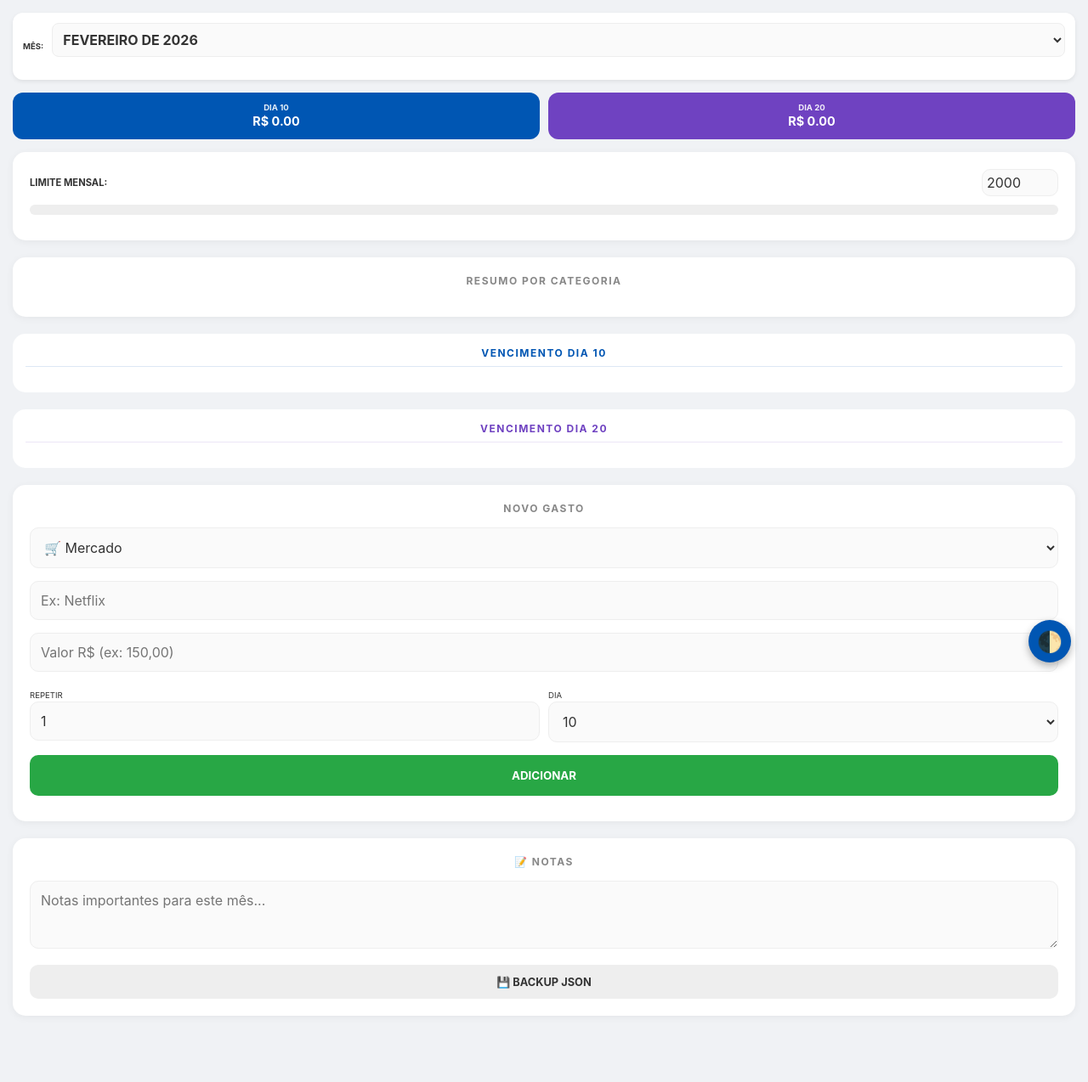
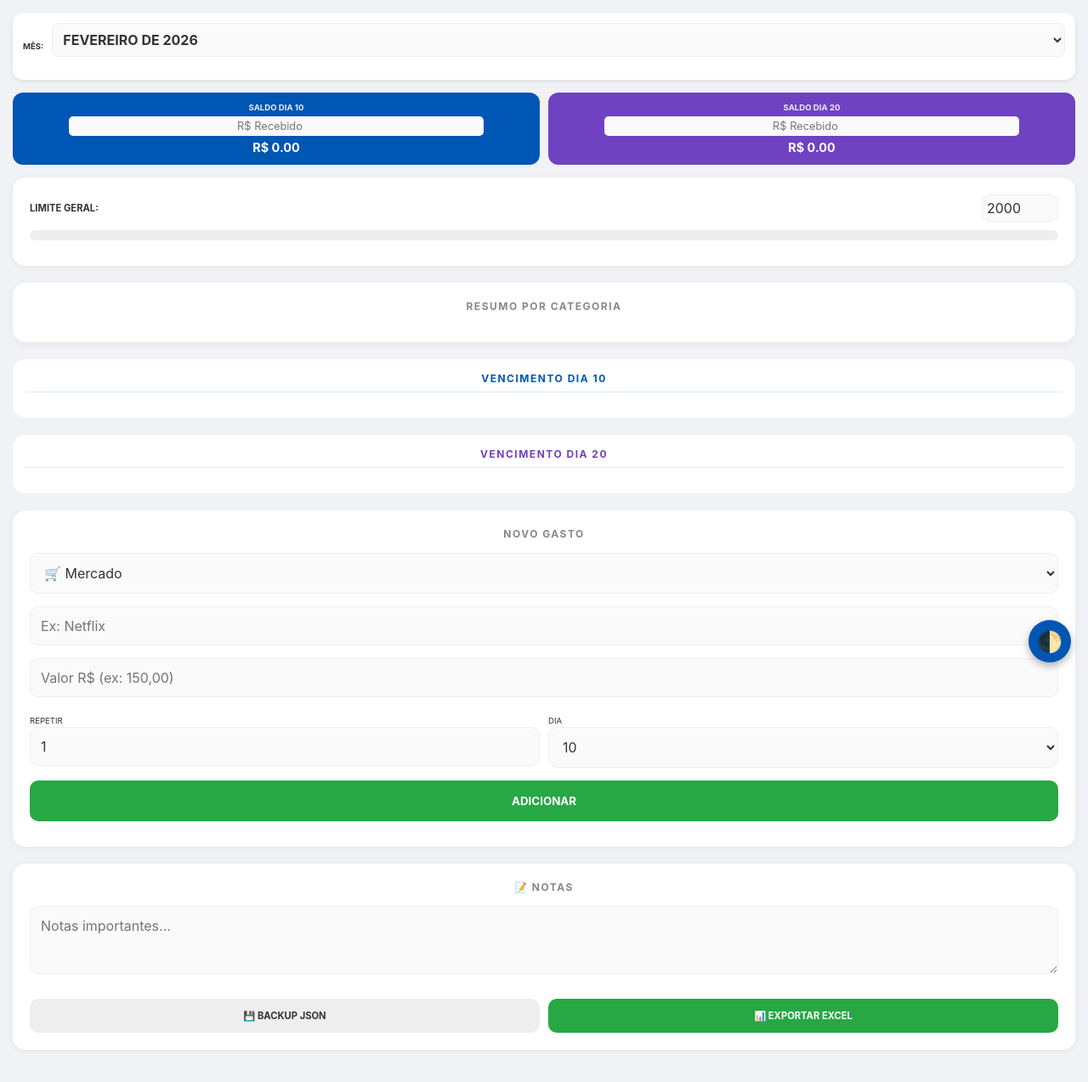
Before and after one commit to williamg8-tech/Gastos2, a plain HTML site: page index.html in a window 1280 px wide. Shown: the whole page at 85% size. Drawn offline with Linux system fonts and the light colour scheme.

Commit message:
Update index.html
Nova atualização excel e salario real.

```diff
--- a/index.html
+++ b/index.html
@@ -3,13 +3,6 @@
 <head>
     <meta charset="UTF-8">
     <meta name="viewport" content="width=device-width, initial-scale=1.0, maximum-scale=1.0, user-scalable=no">
-
-    <link rel="manifest" href="manifest.json">
-    <meta name="theme-color" content="#131722">
-    <meta name="apple-mobile-web-app-capable" content="yes">
-    <meta name="apple-mobile-web-app-status-bar-style" content="black-translucent">
-    <link rel="apple-touch-icon" href="icon-192.png">
-
     <title>Controle Financeiro Pro</title>
 
     <style>
@@ -64,18 +57,11 @@
 
         #theme-toggle {
             position: fixed;
-            bottom: 20px; right: 20px;
-            width: 50px; height: 50px;
-            border-radius: 50%;
-            background: var(--accent);
-            color: white; border: none;
-            cursor: pointer; z-index: 9999;
-            display: flex; align-items: center; justify-content: center;
-            font-size: 1.5rem;
-            box-shadow: 0 4px 10px rgba(0,0,0,0.3);
-            transition: transform 0.2s;
+            bottom: 20px; right: 20px; width: 50px; height: 50px; border-radius: 50%;
+            background: var(--accent); color: white; border: none; cursor: pointer; z-index: 9999;
+            display: flex; align-items: center; justify-content: center; font-size: 1.5rem;
+            box-shadow: 0 4px 10px rgba(0,0,0,0.3); transition: transform 0.2s;
         }
-        #theme-toggle:active { transform: scale(0.9); }
     </style>
 </head>
 
@@ -88,13 +74,23 @@
     </div>
 
     <div class="header-stats">
-        <div class="box b10"><small>DIA 10</small><strong id="total10">R$ 0,00</strong></div>
-        <div class="box b20"><small>DIA 20</small><strong id="total20">R$ 0,00</strong></div>
+        <div class="box b10">
+            <small>SALDO DIA 10</small>
+            <input type="number" id="salario10" placeholder="R$ Recebido" onchange="salvarEAtualizar()"
+                   style="width: 80%; margin: 5px 0; padding: 4px; font-size: 0.8rem; text-align: center; border-radius: 5px; border: none; outline: none;">
+            <strong id="total10" style="display: block;">R$ 0,00</strong>
+        </div>
+        <div class="box b20">
+            <small>SALDO DIA 20</small>
+            <input type="number" id="salario20" placeholder="R$ Recebido" onchange="salvarEAtualizar()"
+                   style="width: 80%; margin: 5px 0; padding: 4px; font-size: 0.8rem; text-align: center; border-radius: 5px; border: none; outline: none;">
+            <strong id="total20" style="display: block;">R$ 0,00</strong>
+        </div>
     </div>
 
     <div class="card">
         <div style="display:flex; justify-content:space-between; align-items:center">
-            <label style="font-size: 0.7rem; font-weight: bold;">LIMITE MENSAL:</label>
+            <label style="font-size: 0.7rem; font-weight: bold;">LIMITE GERAL:</label>
             <input type="number" id="limite" value="2000" onchange="salvarEAtualizar()" style="width:90px; margin:0; padding:5px;">
         </div>
         <div class="progress-bg">
@@ -140,8 +136,11 @@
 
     <div class="card">
         <h2 id="titulo-notas">📝 NOTAS</h2>
-        <textarea id="notas" style="min-height: 80px" oninput="salvarNotas()" placeholder="Notas importantes para este mês..."></textarea>
-        <button style="background: var(--border); font-size: 0.8rem; height: 40px; padding:0; color: var(--text-main)" onclick="exportarDados()">💾 BACKUP JSON</button>
+        <textarea id="notas" style="min-height: 80px" oninput="salvarNotas()" placeholder="Notas importantes..."></textarea>
+        <div style="display: flex; gap: 10px; margin-top: 10px;">
+            <button style="background: var(--border); font-size: 0.7rem; height: 40px; padding:0; color: var(--text-main); flex: 1;" onclick="exportarDados()">💾 BACKUP JSON</button>
+            <button style="background: #28a745; font-size: 0.7rem; height: 40px; padding:0; color: white; flex: 1;" onclick="exportarCSV()">📊 EXPORTAR EXCEL</button>
+        </div>
     </div>
 
 <script>
@@ -150,10 +149,17 @@
     window.onload = () => {
         if (localStorage.getItem('temaEscuro') === 'true') document.body.classList.add('dark-mode');
         configurarMeses();
+
         const ultimoMes = localStorage.getItem('ultimoMesSelecionado');
         if(ultimoMes) document.getElementById('filtroMes').value = ultimoMes;
+
         const salvoLimite = localStorage.getItem('meuLimite');
         if(salvoLimite) document.getElementById('limite').value = salvoLimite;
+
+        // Carregar salários salvos
+        document.getElementById('salario10').value = localStorage.getItem('sal10') || "";
+        document.getElementById('salario20').value = localStorage.getItem('sal20') || "";
+
         atualizar();
     };
 
@@ -179,7 +185,7 @@
         const valorRaw = valorInput.value.replace(/\s/g, '').replace(',', '.');
         const valor = parseFloat(valorRaw);
 
-        if(!desc || isNaN(valor)) return alert("Por favor, preencha a descrição e um valor válido.");
+        if(!desc || isNaN(valor)) return alert("Preencha descrição e valor.");
 
         const [ano, mes] = document.getElementById('filtroMes').value.split('-').map(Number);
         const parc = parseInt(document.getElementById('parc').value) || 1;
@@ -202,14 +208,11 @@
 
     function togglePago(id) {
         const g = gastos.find(g => g.id === id);
-        if(g) {
-            g.pago = !g.pago;
-            salvarEAtualizar();
-        }
+        if(g) { g.pago = !g.pago; salvarEAtualizar(); }
     }
 
     function remover(id) {
-        if(confirm("Deseja excluir este item?")) {
+        if(confirm("Excluir item?")) {
             gastos = gastos.filter(g => g.id !== id);
             salvarEAtualizar();
         }
@@ -218,21 +221,18 @@
     function salvarEAtualizar() {
         localStorage.setItem('meusGastos', JSON.stringify(gastos));
         localStorage.setItem('meuLimite', document.getElementById('limite').value);
+        localStorage.setItem('sal10', document.getElementById('salario10').value);
+        localStorage.setItem('sal20', document.getElementById('salario20').value);
         atualizar();
-    }
-
-    function salvarNotas() {
-        const mes = document.getElementById('filtroMes').value;
-        let notas = JSON.parse(localStorage.getItem('notasPorMes')) || {};
-        notas[mes] = document.getElementById('notas').value;
-        localStorage.setItem('notasPorMes', JSON.stringify(notas));
     }
 
     function atualizar() {
         const mesFiltro = document.getElementById('filtroMes').value;
         const limite = parseFloat(document.getElementById('limite').value) || 0;
+        const sal10 = parseFloat(document.getElementById('salario10').value) || 0;
+        const sal20 = parseFloat(document.getElementById('salario20').value) || 0;
+
         localStorage.setItem('ultimoMesSelecionado', mesFiltro);
-
         const notas = JSON.parse(localStorage.getItem('notasPorMes')) || {};
         document.getElementById('notas').value = notas[mesFiltro] || "";
 
@@ -247,60 +247,73 @@
             const tr = `<tr style="border-bottom: 1px solid var(--border)">
                 <td onclick="togglePago(${g.id})" style="padding:10px 0; cursor:pointer; width:60%">
                     <span style="font-size:0.6rem; color:var(--text-sub); display:block">${g.cat}</span>
-                    <b class="${g.pago ? 'pago' : ''}" style="word-break: break-word; white-space: normal;">${g.d}</b>
+                    <b class="${g.pago ? 'pago' : ''}">${g.d}</b>
                 </td>
-                <td style="text-align:right; font-weight:bold; width:30%; padding-right:5px" class="${g.pago ? 'pago' : ''}">R$ ${g.mensal.toFixed(2)}</td>
+                <td style="text-align:right; font-weight:bold; width:30%;" class="${g.pago ? 'pago' : ''}">R$ ${g.mensal.toFixed(2)}</td>
                 <td style="text-align:right; width:10%"><button class="btn-del" onclick="remover(${g.id})">✕</button></td>
             </tr>`;
             if(g.vc === "10") { t10 += g.mensal; l10.innerHTML += tr; }
             else { t20 += g.mensal; l20.innerHTML += tr; }
         });
 
+        // Cálculo dos Saldos
+        const saldo10 = sal10 - t10;
+        const saldo20 = sal20 - t20;
+        const display10 = document.getElementById('total10');
+        const display20 = document.getElementById('total20');
+
+        display10.innerText = `R$ ${saldo10.toFixed(2)}`;
+        display20.innerText = `R$ ${saldo20.toFixed(2)}`;
+        display10.style.color = saldo10 < 0 ? "#ff4d4d" : "white";
+        display20.style.color = saldo20 < 0 ? "#ff4d4d" : "white";
+
+        // Resumo Categorias
         const totalMes = t10 + t20;
         Object.entries(cats).sort((a,b) => b[1] - a[1]).forEach(([c, v]) => {
             const perc = totalMes > 0 ? (v / totalMes * 100).toFixed(0) : 0;
             res.innerHTML += `
                 <div class="cat-row">
-                    <div class="cat-info">
-                        <span>${c}</span>
-                        <span>R$ ${v.toFixed(2)} <small>(${perc}%)</small></span>
-                    </div>
-                    <div class="cat-bar-bg">
-                        <div class="cat-bar-fill" style="width: ${perc}%"></div>
-                    </div>
+                    <div class="cat-info"><span>${c}</span><span>R$ ${v.toFixed(2)} (${perc}%)</span></div>
+                    <div class="cat-bar-bg"><div class="cat-bar-fill" style="width: ${perc}%"></div></div>
                 </div>`;
         });
 
-        document.getElementById('total10').innerText = `R$ ${t10.toFixed(2)}`;
-        document.getElementById('total20').innerText = `R$ ${t20.toFixed(2)}`;
-
+        // Barra de Progresso Geral
         const p = limite > 0 ? Math.min((totalMes / limite * 100), 100) : 0;
         const bar = document.getElementById('progress-fill');
         bar.style.width = p + "%";
         bar.style.background = p > 90 ? "#dc3545" : (p > 70 ? "#ffc107" : "#28a745");
     }
 
+    function salvarNotas() {
+        const mes = document.getElementById('filtroMes').value;
+        let notas = JSON.parse(localStorage.getItem('notasPorMes')) || {};
+        notas[mes] = document.getElementById('notas').value;
+        localStorage.setItem('notasPorMes', JSON.stringify(notas));
+    }
+
     function exportarDados() {
-        const mesFiltro = document.getElementById('filtroMes').value;
-        const data = {
-            gastos,
-            notas: JSON.parse(localStorage.getItem('notasPorMes')),
-            limite: document.getElementById('limite').value
-        };
+        const data = { gastos, notas: JSON.parse(localStorage.getItem('notasPorMes')), limite: document.getElementById('limite').value };
         const blob = new Blob([JSON.stringify(data, null, 2)], {type: "application/json"});
         const a = document.createElement('a');
         a.href = URL.createObjectURL(blob);
-        a.download = `backup_financeiro_${mesFiltro}.json`;
+        a.download = `backup_financeiro.json`;
         a.click();
     }
 
-    // Registro do Service Worker (Corrigido para fora da função)
-    if ('serviceWorker' in navigator) {
-        window.addEventListener('load', () => {
-            navigator.serviceWorker.register('sw.js')
-                .then(reg => console.log('Service Worker registrado com sucesso!'))
-                .catch(err => console.log('Falha ao registrar Service Worker:', err));
+    function exportarCSV() {
+        const mesFiltro = document.getElementById('filtroMes').value;
+        const filtrados = gastos.filter(g => g.mesReferencia === mesFiltro);
+        if (filtrados.length === 0) return alert("Sem dados.");
+        let csv = "Descricao;Valor;Categoria;Vencimento;Status\n";
+        filtrados.forEach(g => {
+            csv += `${g.d};${g.mensal.toFixed(2).replace('.', ',')};${g.cat};Dia ${g.vc};${g.pago ? 'Pago' : 'Pendente'}\n`;
         });
+        const blob = new Blob(['\ufeff' + csv], { type: 'text/csv;charset=utf-8;' });
+        const link = document.createElement("a");
+        link.href = URL.createObjectURL(blob);
+        link.download = `gastos_${mesFiltro}.csv`;
+        link.click();
     }
 </script>
 </body>
```
